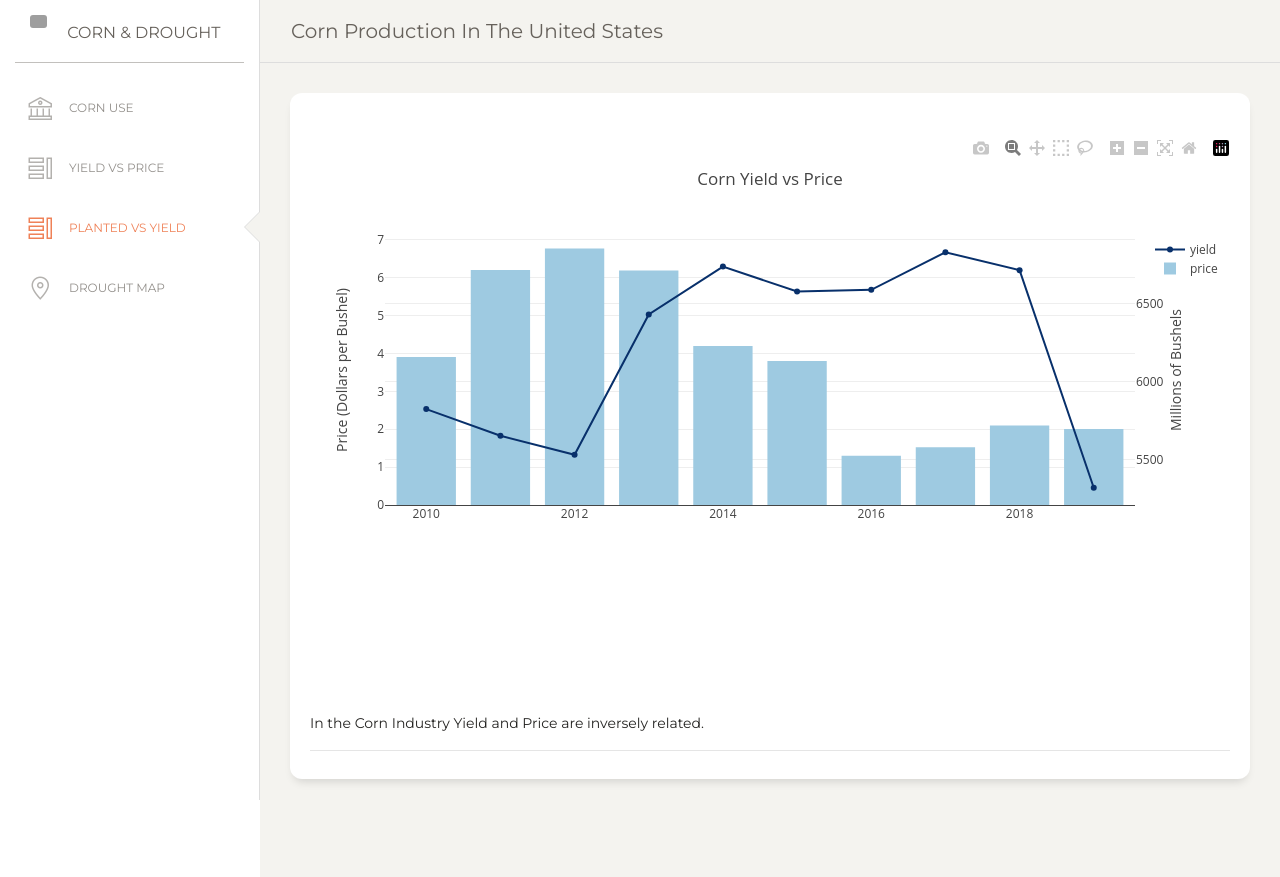
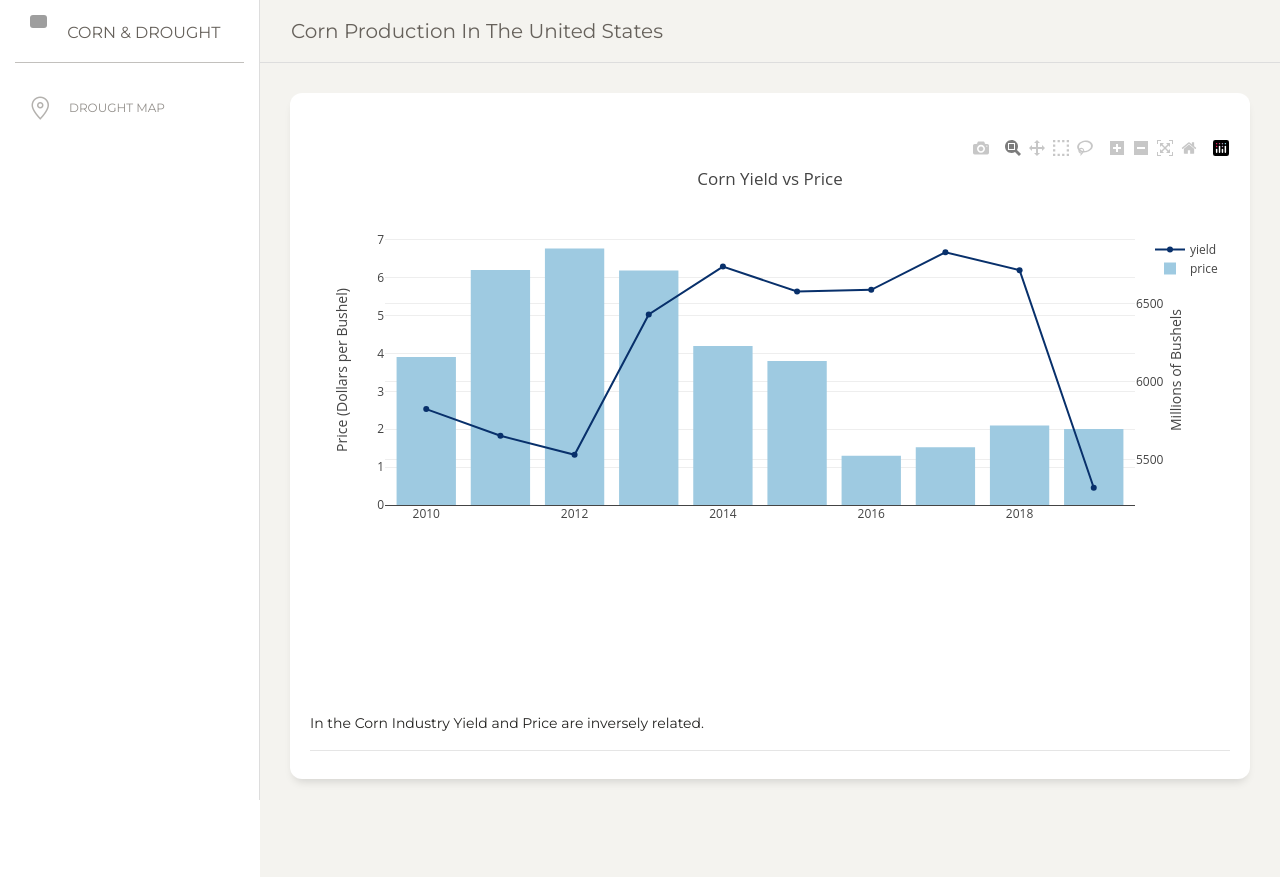
Before and after one commit to Shreyansh0001/FinalYearProject, a Flask app: page /yield in a window 1280 px wide. Run offline with Flask 2, Linux system fonts and the light colour scheme; some libraries are stand-ins or nearby versions; grey boxes are pictures that could not be loaded.

Commit message:
Update yield.html

```diff
--- a/templates/yield.html
+++ b/templates/yield.html
@@ -27,6 +27,7 @@
     <script src="https://cdn.plot.ly/plotly-latest.min.js"></script>
   </head>
 
+
   <!-- Sidebar -->
 
   <body class="">
@@ -44,26 +45,7 @@
         </div>
         <div class="sidebar-wrapper">
           <ul class="nav">
-            <li>
-              <a href="/">
-                <i class="nc-icon nc-bank"></i>
-                <p>Corn Use</p>
-              </a>
-            </li>
 
-            <li>
-              <a href="/yield">
-                <i class="nc-icon nc-tile-56"></i>
-                <p>Yield vs Price</p>
-              </a>
-            </li>
-
-            <li class="active">
-              <a href="/planted">
-                <i class="nc-icon nc-tile-56"></i>
-                <p>Planted vs Yield</p>
-              </a>
-            </li>
 
             <li>
               <a href="/drought">
```
